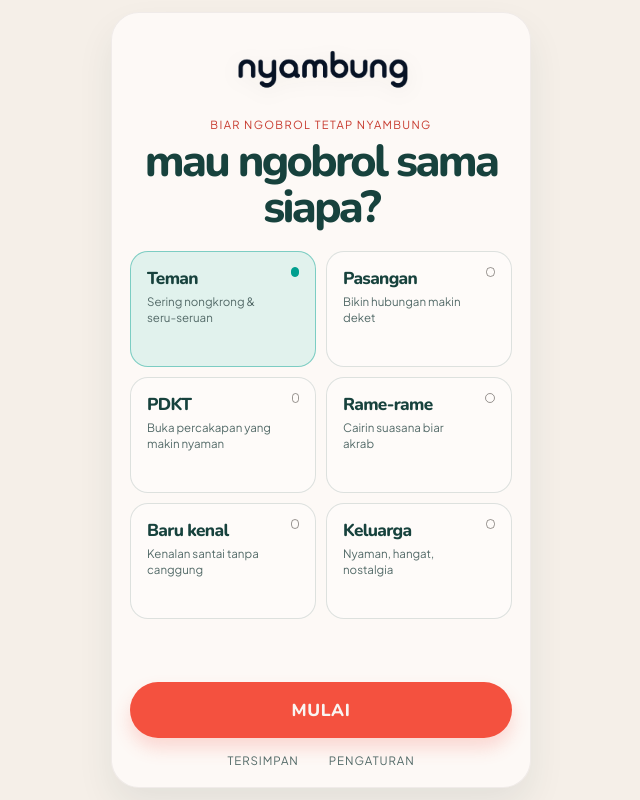
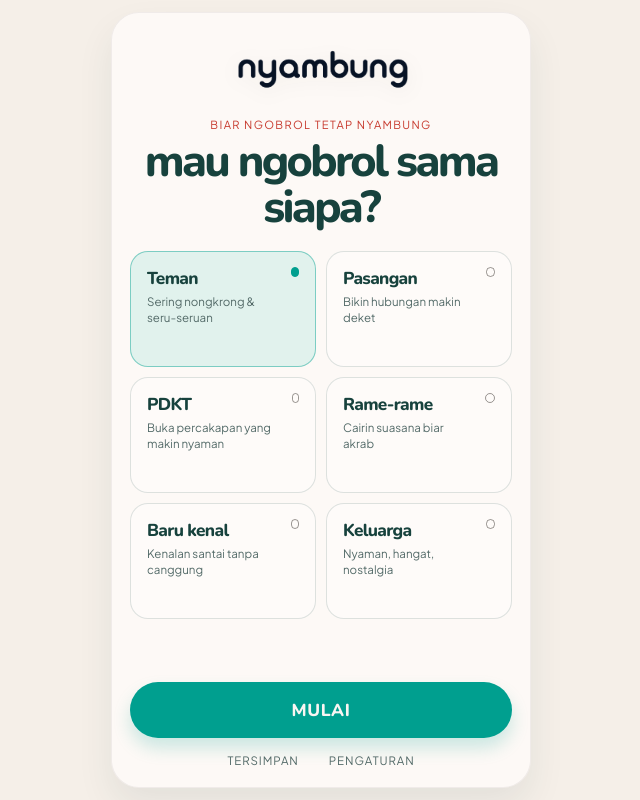
Before and after one commit to royhanmh/nyambung, a React (Vite) app: page / in a window 1280 px wide. Shown: the whole page, without its empty margins (319-959 px from the left). Built offline with nearby package versions, Linux system fonts and the light colour scheme.

Commit message:
Update primary and report button styles to use green color scheme for improved UI consistency

```diff
--- a/src/styles.css
+++ b/src/styles.css
@@ -247,14 +247,14 @@
 }
 
 .primary-button {
-  background: var(--orange);
+  background: var(--green);
   color: #f9f5f2;
-  box-shadow: 0 10px 18px rgba(244, 81, 63, 0.2);
+  box-shadow: 0 10px 18px rgba(0, 159, 143, 0.2);
 }
 
 .primary-button:hover,
 .primary-button:focus-visible {
-  background: var(--orange-dark);
+  background: var(--green-dark);
 }
 
 .ghost-button {
@@ -417,7 +417,7 @@
 }
 
 .report-button.primary {
-  background: var(--orange);
+  background: var(--green);
   color: #f9f5f2;
 }
 
```
